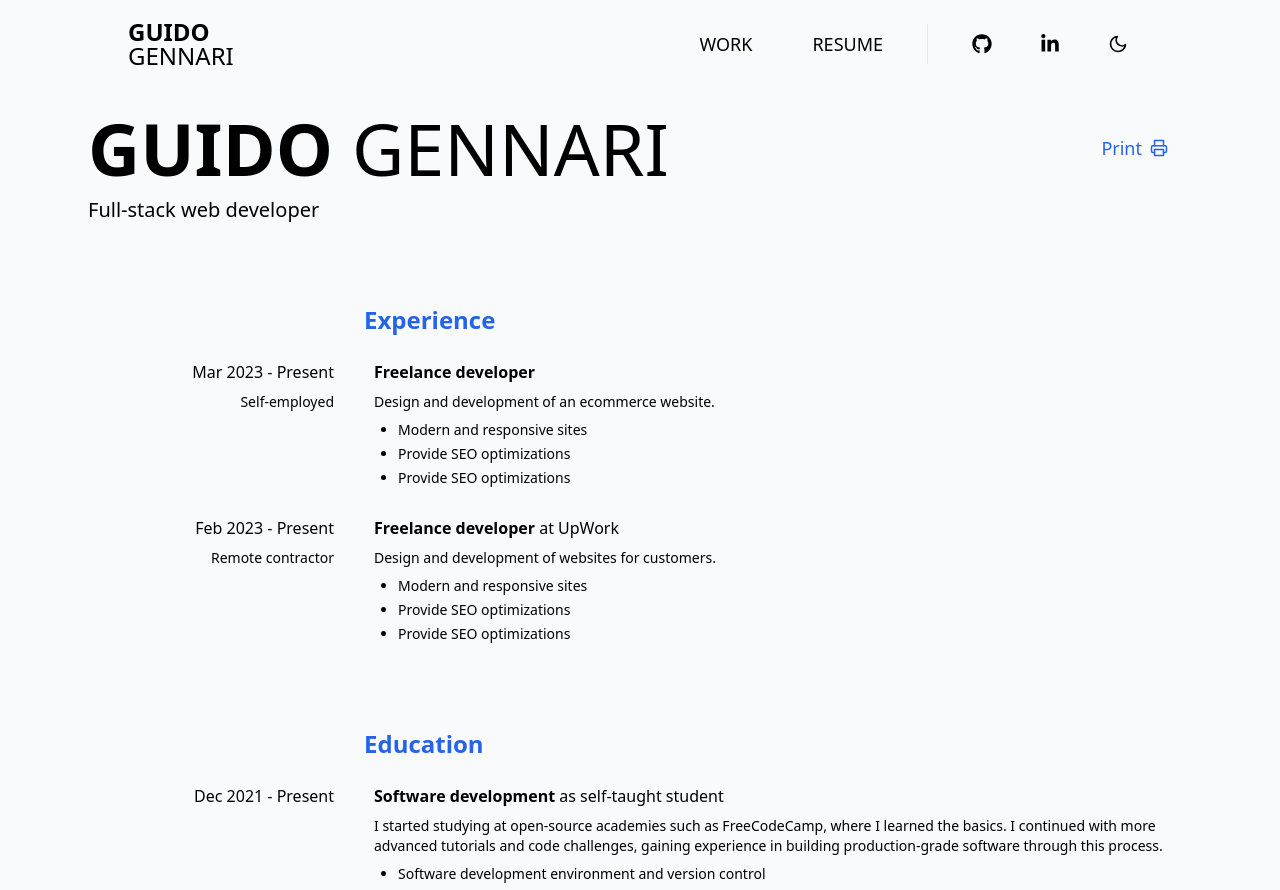
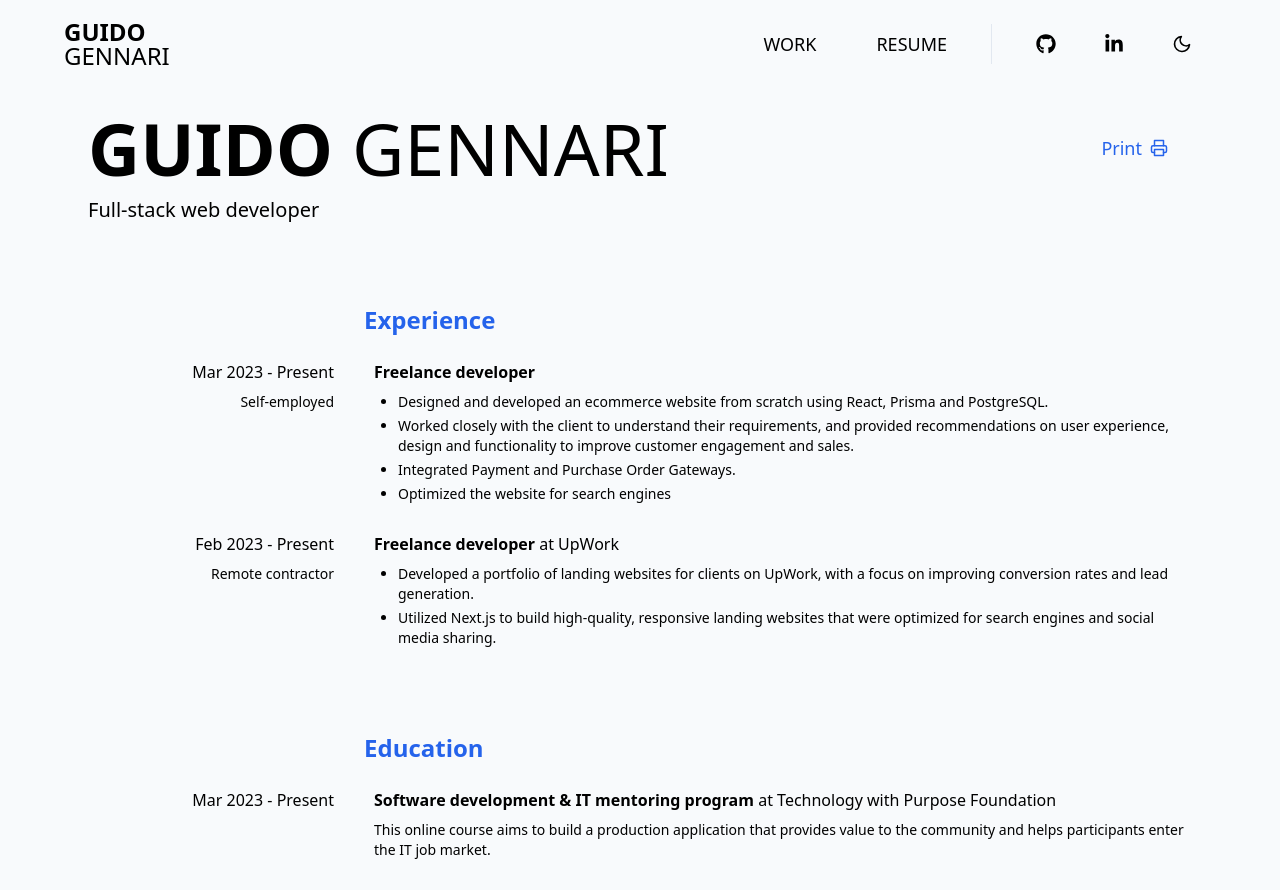
Before and after one commit to xdguido/guidogennari-web, a Next.js app: page /resume in a window 1280 px wide. Shown: the top 890 px of the page. Built offline with nearby package versions, Linux system fonts and the light colour scheme.

Commit message:
feat: add sections to resume

```diff
--- a/components/header.tsx
+++ b/components/header.tsx
@@ -26,7 +26,7 @@ export default function Header() {
                     'bg-gray-50 md:bg-opacity-90 md:backdrop-blur-sm border-b border-b-gray-300 dark:bg-black dark:md:bg-opacity-90 dark:border-b-gray-500'
             )}
         >
-            <div className="mx-auto flex flex-1 justify-between max-w-5xl">
+            <div className="mx-auto flex flex-1 justify-between max-w-6xl">
                 <h1 className="font-semibold leading-6 text-2xl">
                     GUIDO
                     <br />
--- a/pages/resume.tsx
+++ b/pages/resume.tsx
@@ -43,13 +43,21 @@ export default function Resume() {
                             <span className="">Self-employed</span>
                         </div>
                         <div className="print:col-span-3 lg:col-span-3">
-                            <p className="sm:text-sm mb-2">
-                                Design and development of an ecommerce website.
-                            </p>
+                            {/* <p className="sm:text-sm mb-2"></p> */}
                             <ul className="ml-6 sm:text-sm list-disc">
-                                <li className="mb-1">Modern and responsive sites</li>
-                                <li className="mb-1">Provide SEO optimizations</li>
-                                <li className="mb-1">Provide SEO optimizations</li>
+                                <li className="mb-1">
+                                    Designed and developed an ecommerce website from scratch using
+                                    React, Prisma and PostgreSQL.
+                                </li>
+                                <li className="mb-1">
+                                    Worked closely with the client to understand their requirements,
+                                    and provided recommendations on user experience, design and
+                                    functionality to improve customer engagement and sales.
+                                </li>
+                                <li className="mb-1">
+                                    Integrated Payment and Purchase Order Gateways.
+                                </li>
+                                <li className="mb-1">Optimized the website for search engines</li>
                             </ul>
                         </div>
                     </div>
@@ -67,13 +75,17 @@ export default function Resume() {
                             <span className="">Remote contractor</span>
                         </div>
                         <div className="print:col-span-3 lg:col-span-3">
-                            <p className="sm:text-sm mb-2">
-                                Design and development of websites for customers.
-                            </p>
+                            {/* <p className="sm:text-sm mb-2"></p> */}
                             <ul className="ml-6 sm:text-sm list-disc">
-                                <li className="mb-1">Modern and responsive sites</li>
-                                <li className="mb-1">Provide SEO optimizations</li>
-                                <li className="mb-1">Provide SEO optimizations</li>
+                                <li className="mb-1">
+                                    Developed a portfolio of landing websites for clients on UpWork,
+                                    with a focus on improving conversion rates and lead generation.
+                                </li>
+                                <li className="mb-1">
+                                    Utilized Next.js to build high-quality, responsive landing
+                                    websites that were optimized for search engines and social media
+                                    sharing.
+                                </li>
                             </ul>
                         </div>
                     </div>
@@ -83,6 +95,24 @@ export default function Resume() {
                         <h3 className="print:col-start-2 lg:col-start-2 text-2xl font-semibold text-blue-600">
                             Education
                         </h3>
+                    </div>
+                    <div className="grid items-baseline gap-x-10 print:grid-cols-4 lg:grid-cols-4">
+                        <div className="print:text-right lg:text-right">
+                            <span className="">Mar 2023 - Present</span>
+                        </div>
+                        <div className="print:col-span-3 lg:col-span-3">
+                            <h2 className="mb-2 text-lg sm:text-base">
+                                <span className="font-semibold">
+                                    Software development & IT mentoring program
+                                </span>{' '}
+                                at Technology with Purpose Foundation
+                            </h2>
+                            <p className="sm:text-sm mb-2">
+                                This online course aims to build a production application that
+                                provides value to the community and helps participants enter the IT
+                                job market.
+                            </p>
+                        </div>
                     </div>
                     <div className="grid items-baseline gap-x-10 print:grid-cols-4 lg:grid-cols-4">
                         <div className="print:text-right lg:text-right">
@@ -141,9 +171,13 @@ export default function Resume() {
                         </div>
                         <div className="print:col-span-3 lg:col-span-3">
                             <h2 className="mb-2 text-lg sm:text-base">
-                                <span className="font-semibold">First Certificate of English </span>
-                                at University of Cambridge
+                                <span className="font-semibold">English </span>
+                                lessons at SELC english institute
                             </h2>
+                            <p className="sm:text-sm mb-2">
+                                I received a B1 grade on the First Certificate of English exam from
+                                the University of Cambridge.
+                            </p>
                         </div>
                     </div>
                 </div>
```
